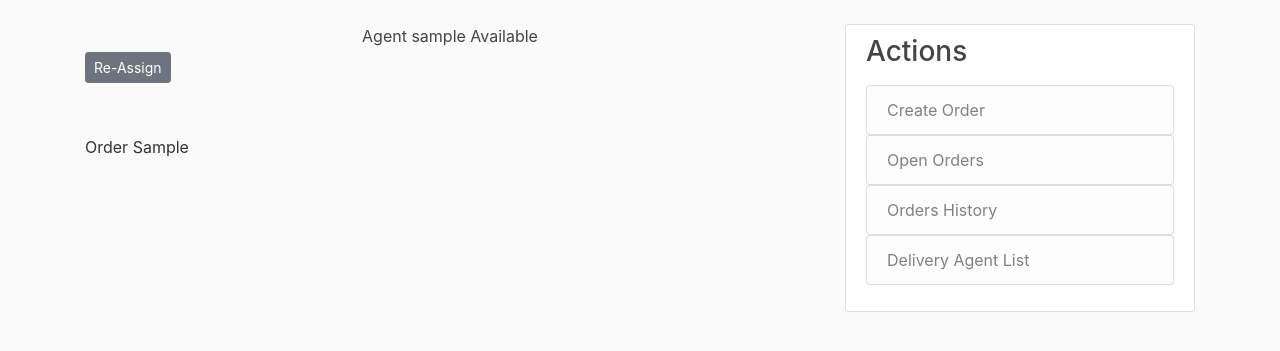
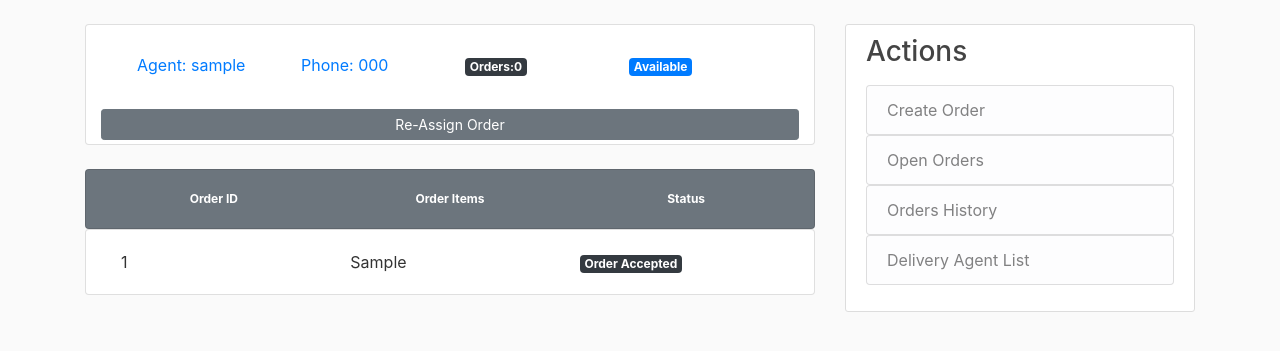
Before and after one commit to FoodDeliverySystem/FoodDeliveryApp, a Flask app: page /order/1 in a window 1280 px wide. Shown: the part 56-407 px from the top of the page. Run offline with Flask 2, Linux system fonts and the light colour scheme; a user stored in the database is signed in; tables that the repository leaves empty hold one stand-in row (values such as "Sample post"); some libraries are stand-ins or nearby versions.

Commit message:
fix reassign view

```diff
--- a/web/templates/order.html
+++ b/web/templates/order.html
@@ -1,31 +1,62 @@
 {% extends "admin_layout.html" %}
 {% block content %}
-  {% set assign_btn_label = 'Assign' %}
-  <article class="article-title" style="text-align:center;">
+<!-- {% if agent.is_working == True %}
+  {% set status = 'Available' %}
+  {% set badge_type = 'primary' %}
+{% else %}
+  {% set status = 'Un-Available' %}
+  {% set badge_type = 'danger' %}
+{% endif %} -->
 {% if agent %}
 {% set assign_btn_label = 'Re-Assign' %}
-      Agent {{ agent.username }}
-      {% if agent.is_working == True %}
-        Available
 {% else %}
-        Un-Available
+{% set assign_btn_label = 'Assign' %}
 {% endif %}
-    {% else %}
-      Order Un-assigned
-    {% endif %}
-  </article>
-  <a class="btn btn-secondary btn-sm mt-1 mb-1" href="{{ url_for('main.assign_view', order_id=order.id) }}">{{ assign_btn_label }}</a>
-  <br><br><br>
-  Order {{ order.order_items }}
-  <!-- <article class="media content-section">
+<div class="container card">
   <a class="nav-item nav-link" href="{{ url_for('main.agent', agent_id=agent.id) }}">
-      <div class="media-body">
-        {{ order.id }}
-        &nbsp;&nbsp;&nbsp;&nbsp; {{ order.order_items }} &nbsp;&nbsp;&nbsp;&nbsp;&nbsp;&nbsp;&nbsp;&nbsp; {{ order.status}}
-        &nbsp;&nbsp;&nbsp;&nbsp;
-        &nbsp;&nbsp;&nbsp;&nbsp;
+    <div class="row card-body">
+      <div class="col-sm">
+        Agent: {{ agent.username }}
+      </div>
+      <div class="col-sm">
+        Phone: {{ agent.phone_no }}
+      </div>
+      <div class="col-sm">
+        <span class="badge badge-dark">Orders:{{orders|length}}</span>
+      </div>
+      <div class="col-sm">
+        <span class="badge badge-{{ badge_type }}">{{ status }}</span>
+      </div>
     </div>
   </a>
-  </article> -->
+  <a class="btn btn-secondary btn-sm mt-1 mb-1" href="{{ url_for('main.assign_view', order_id=order.id) }}">{{ assign_btn_label }} Order</a>
 
+</div>
+  <br>
+  <div class="container card badge badge-secondary">
+    <div class="row card-body">
+      <div class="col-sm">
+        Order ID
+      </div>
+      <div class="col-sm">
+        Order Items
+      </div>
+      <div class="col-sm">
+        Status
+      </div>
+    </div>
+  </div>
+  <div class="container card">
+    <div class="row card-body">
+      <div class="col-sm">
+        {{ order.id }}
+      </div>
+      <div class="col-sm">
+        {{ order.order_items }}
+      </div>
+      <div class="col-sm">
+        <span class="badge badge-dark">{{ order.status }}</span>
+      </div>
+    </div>
+  </div>
 {% endblock content %}
```
Lines whose indentation alone changed are shown as unchanged.
